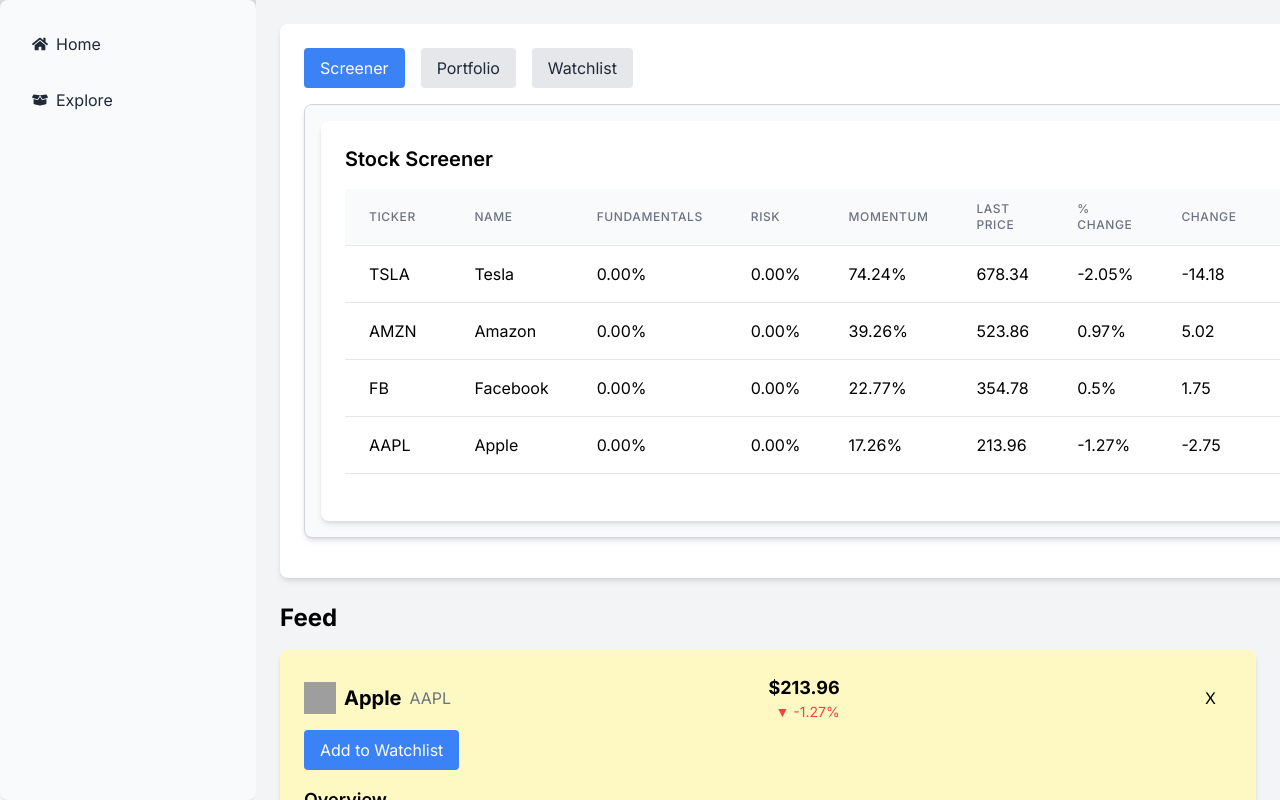
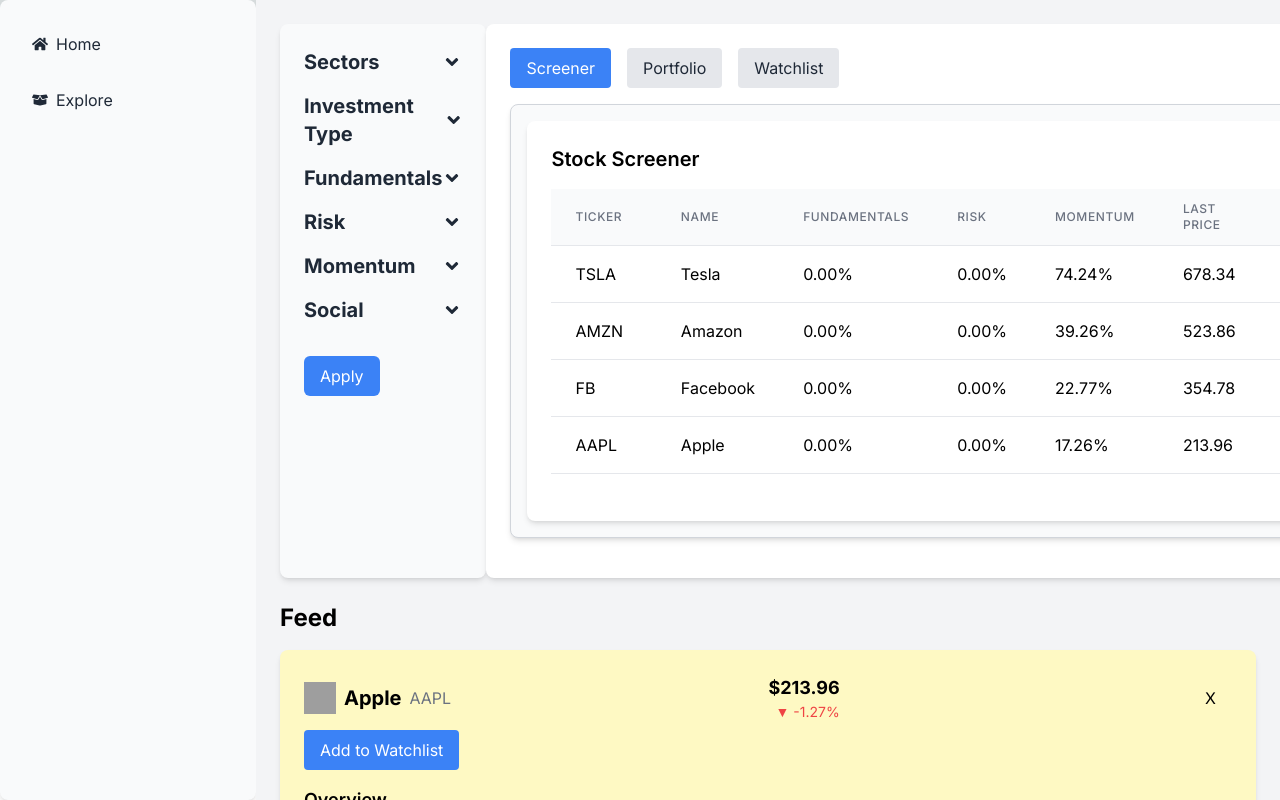
Before and after one commit to MikhailTabachek/limex-2, a Next.js app: page /explore in a window 1280 px wide. Built offline with nearby package versions, Linux system fonts and the light colour scheme; grey boxes are pictures that could not be loaded.

Commit message:
returned side menu

```diff
--- a/pages/explore.tsx
+++ b/pages/explore.tsx
@@ -4,22 +4,14 @@
 import StocksList from '../app/components/StocksList';
 import DetailedStockView from '../app/components/DetailedStockView';
 import Feed from '../app/components/Feed';
+import SettingsMenu from '../app/components/SettingsMenu';
 import { Stock, Filters } from '../app/types/types';
 import { initialStocks } from '../app/components/stocksData';
 
 const Explore: React.FC = () => {
   const [activeTab, setActiveTab] = useState('screener');
   const [selectedStock, setSelectedStock] = useState<Stock | null>(null);
-
-  const handleStockClick = (stock: Stock) => {
-    setSelectedStock(stock);
-  };
-
-  const handleClose = () => {
-    setSelectedStock(null);
-  };
-
-  const defaultFilters: Filters = {
+  const [filters, setFilters] = useState<Filters>({
     marketCapRange: [0, 100000],
     dividendYieldRange: [0, 10],
     maxDrawdownRange: [0, 100],
@@ -31,11 +23,26 @@
     selectedSectors: [],
     selectedInvestmentTypes: [],
     selectedItems: {} // Added selectedItems to match the Filters type
+  });
+
+  const handleStockClick = (stock: Stock) => {
+    setSelectedStock(stock);
+  };
+
+  const handleClose = () => {
+    setSelectedStock(null);
+  };
+
+  const handleApplyFilters = (newFilters: Filters) => {
+    setFilters(newFilters);
   };
 
   return (
     <Layout>
       <div className="flex">
+        <div className="w-1/4 p-6 bg-gray-50 text-gray-800 rounded-lg shadow-md">
+          <SettingsMenu onApply={handleApplyFilters} />
+        </div>
         <div className="flex-1 p-6 bg-white rounded-lg shadow-md">
           <div className="mb-4">
             <div className="flex space-x-4 mb-4">
@@ -62,7 +69,7 @@
             <div className="border rounded-lg shadow-md p-4 bg-gray-50">
               {activeTab === 'screener' && (
                 <>
-                  <StockScreener filters={defaultFilters} onStockClick={handleStockClick} selectedStock={selectedStock} onClose={handleClose} />
+                  <StockScreener filters={filters} onStockClick={handleStockClick} selectedStock={selectedStock} onClose={handleClose} />
                   {selectedStock && <DetailedStockView stock={selectedStock} onClose={handleClose} />}
                 </>
               )}
@@ -72,7 +79,7 @@
           </div>
         </div>
       </div>
-      <div className="mt-8" >
+      <div className="mt-8">
         <Feed />
       </div>
     </Layout>
```
